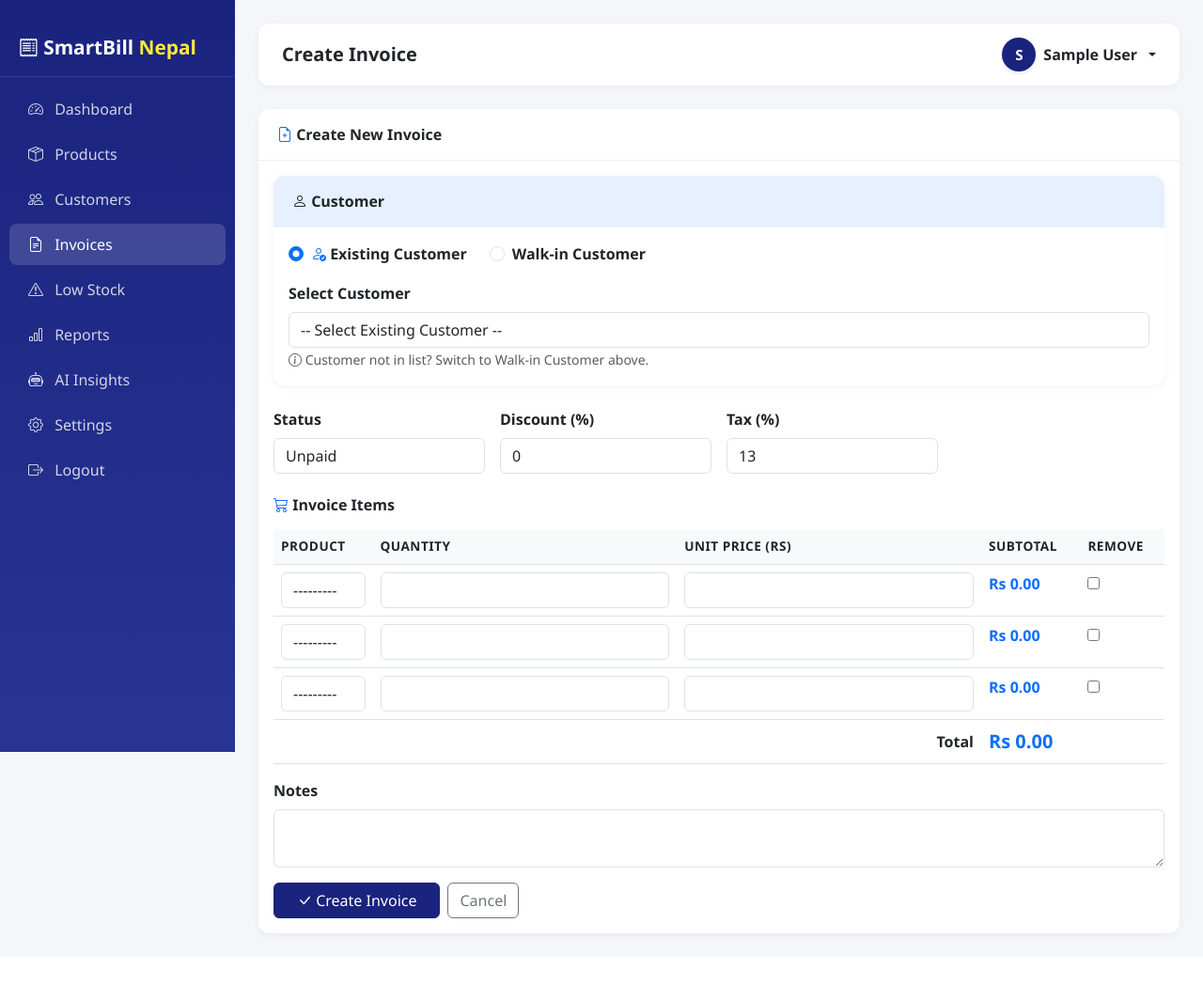
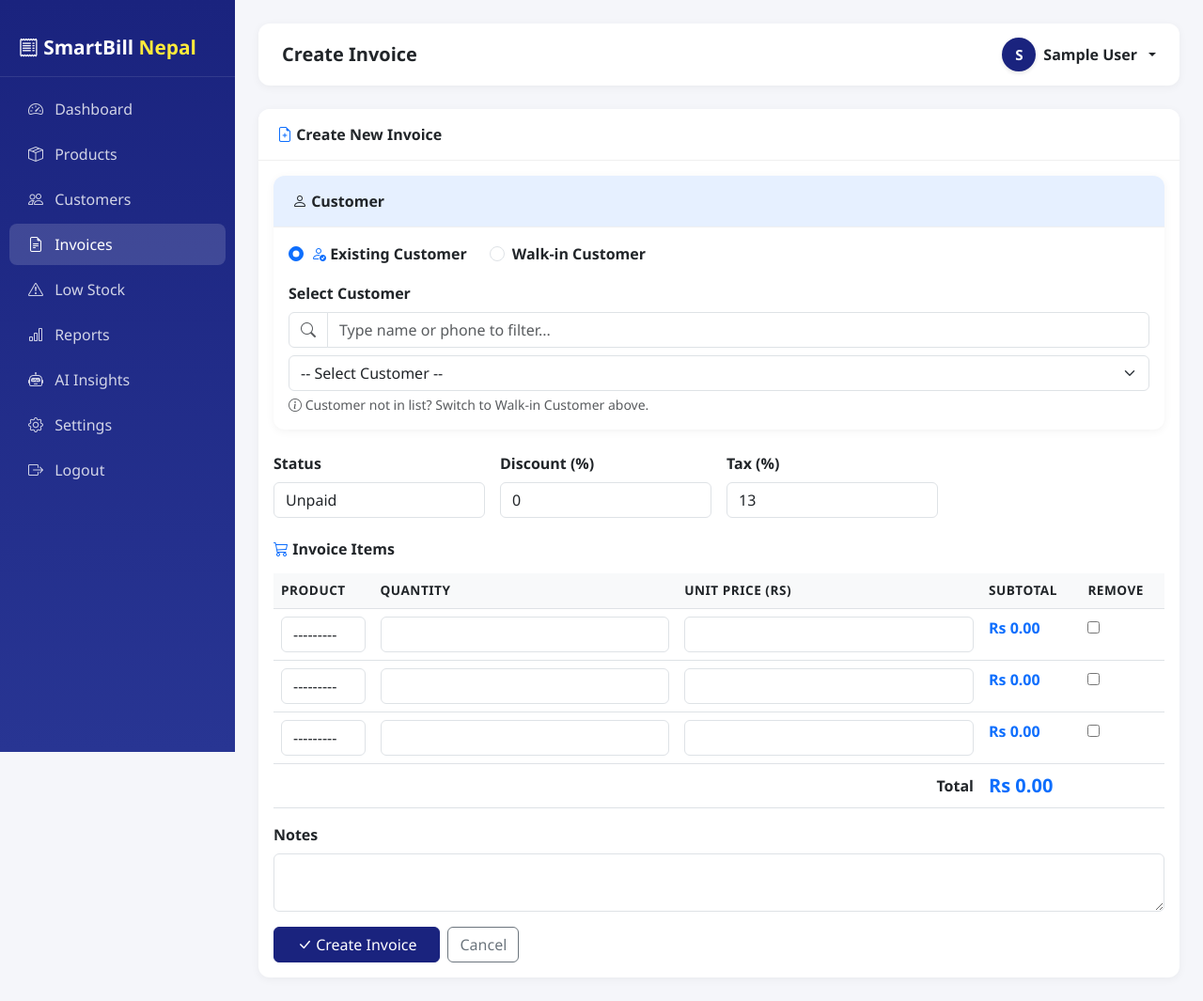
Before and after one commit to sameer9860/smartbill_nepal, a Django app: page /invoices/create/ in a window 1280 px wide. Shown: the whole page at 94% size. Before the commit the page ends 998 px from the top, so only its background shows below. Run offline with Django 5.2, Linux system fonts and the light colour scheme; the visitor is signed in with stand-in values (Sample User, id 1); data comes from the database, SQL or seed files in the repository; data that the repository does not hold is empty.

Commit message:
Improve invoice customer selection with search and walk-in support

```diff
--- a/backend/core/forms.py
+++ b/backend/core/forms.py
@@ -1,6 +1,15 @@
 from django import forms
 from .models import Category, Product, Customer, Invoice, InvoiceItem
 from .utils import get_current_tenant
+
+
+class CustomerChoiceField(forms.ModelChoiceField):
+    """Show customer name and phone in the dropdown."""
+
+    def label_from_instance(self, obj):
+        if obj.phone and obj.phone != 'Walk-in':
+            return f"{obj.full_name} — {obj.phone}"
+        return obj.full_name
 
 
 class CategoryForm(forms.ModelForm):
@@ -10,7 +19,8 @@ class CategoryForm(forms.ModelForm):
         widgets = {
             'name': forms.TextInput(attrs={
                 'class': 'form-control',
-                'placeholder': 'Category name'
+                'placeholder': 'e.g. Electronics, Grocery, Stationery',
+                'autofocus': True,
             })
         }
 
@@ -50,8 +60,6 @@ class CustomerForm(forms.ModelForm):
         }
 
 
-# core/forms.py — update InvoiceForm
-
 class InvoiceForm(forms.ModelForm):
     # Walk-in customer fields
     customer_type = forms.ChoiceField(
@@ -59,7 +67,9 @@ class InvoiceForm(forms.ModelForm):
             ('existing', 'Existing Customer'),
             ('walkin', 'Walk-in Customer'),
         ],
-        widget=forms.RadioSelect(attrs={'class': 'form-check-input'}),
+        widget=forms.RadioSelect(attrs={
+            'class': 'form-check-input'
+        }),
         initial='existing',
         required=True,
     )
@@ -78,6 +88,13 @@ class InvoiceForm(forms.ModelForm):
         })
     )
 
+    customer = CustomerChoiceField(
+        queryset=Customer.objects.none(),
+        required=False,
+        empty_label='-- Select Customer --',
+        widget=forms.Select(attrs={'class': 'form-select'}),
+    )
+
     class Meta:
         model = Invoice
         fields = [
@@ -91,28 +108,34 @@ class InvoiceForm(forms.ModelForm):
             'notes'
         ]
         widgets = {
-            'customer': forms.Select(attrs={'class': 'form-control'}),
-            'status': forms.Select(attrs={'class': 'form-control'}),
-            'discount': forms.NumberInput(attrs={'class': 'form-control'}),
-            'tax': forms.NumberInput(attrs={'class': 'form-control'}),
+            'status': forms.Select(attrs={
+                'class': 'form-control'
+            }),
+            'discount': forms.NumberInput(attrs={
+                'class': 'form-control'
+            }),
+            'tax': forms.NumberInput(attrs={
+                'class': 'form-control'
+            }),
             'notes': forms.Textarea(attrs={
-                'class': 'form-control', 'rows': 2
+                'class': 'form-control',
+                'rows': 2
             }),
         }
 
     def __init__(self, *args, **kwargs):
         super().__init__(*args, **kwargs)
         self.fields['customer'].required = False
-        self.fields['customer'].empty_label = '-- Select Existing Customer --'
+        self.fields['customer'].empty_label = '-- Select Customer --'
+        queryset = Customer.objects.exclude(phone='Walk-in').order_by('full_name')
         tenant = get_current_tenant()
         if tenant:
-            # Only show this tenant's customers in the dropdown
-            self.fields['customer'].queryset = Customer.objects.filter(tenant=tenant)
+            queryset = queryset.filter(tenant=tenant)
+        self.fields['customer'].queryset = queryset
 
     def clean(self):
         cleaned_data = super().clean()
         customer_type = cleaned_data.get('customer_type')
-
         if customer_type == 'existing':
             if not cleaned_data.get('customer'):
                 raise forms.ValidationError(
--- a/backend/core/templates/core/invoice_form.html
+++ b/backend/core/templates/core/invoice_form.html
@@ -57,10 +57,37 @@
                         <label class="form-label fw-semibold">
                             Select Customer
                         </label>
+
+                        <div class="input-group mb-2">
+                            <span class="input-group-text bg-white">
+                                <i class="bi bi-search text-muted"></i>
+                            </span>
+                            <input type="text"
+                                id="customerSearch"
+                                class="form-control"
+                                placeholder="Type name or phone to filter...">
+                        </div>
+
                         {{ form.customer }}
 
-                        <!-- Quick search hint -->
-                        <small class="text-muted">
+                        <div id="selectedCustomerInfo"
+                            class="mt-2 p-3 rounded border border-primary bg-primary bg-opacity-10"
+                            style="display:none;">
+                            <div class="d-flex align-items-center gap-3">
+                                <div style="width: 40px; height: 40px; background: linear-gradient(135deg, #1a237e, #1565c0); border-radius: 50%; display: flex; align-items: center; justify-content: center; color: white; font-weight: 700; font-size: 1rem; flex-shrink: 0;"
+                                    id="customerAvatar"></div>
+                                <div>
+                                    <div class="fw-bold" id="customerName"></div>
+                                    <div class="small text-muted">
+                                        <i class="bi bi-telephone"></i>
+                                        <span id="customerPhone"></span>
+                                    </div>
+                                    <div class="small text-muted" id="customerEmail"></div>
+                                </div>
+                            </div>
+                        </div>
+
+                        <small class="text-muted mt-1 d-block">
                             <i class="bi bi-info-circle"></i>
                             Customer not in list?
                             Switch to Walk-in Customer above.
@@ -190,6 +217,54 @@
 
 {% block extra_js %}
 <script>
+const customersData = {{ customers_json|safe }};
+
+// ── Customer Search Filter
+const customerSearch = document.getElementById('customerSearch');
+const customerSelect = document.querySelector('select[name="customer"]');
+
+if (customerSearch && customerSelect) {
+    customerSearch.addEventListener('input', function() {
+        const query = this.value.toLowerCase();
+        const options = customerSelect.querySelectorAll('option');
+
+        options.forEach(option => {
+            if (!option.value) return;
+            const text = option.textContent.toLowerCase();
+            option.style.display = text.includes(query) ? '' : 'none';
+        });
+
+        if (customerSelect.value) {
+            const selected = customerSelect.options[customerSelect.selectedIndex];
+            if (selected && !selected.textContent.toLowerCase().includes(query)) {
+                customerSelect.value = '';
+                hideCustomerInfo();
+            }
+        }
+    });
+
+    customerSelect.addEventListener('change', function() {
+        const pk = this.value;
+        if (pk && customersData[pk]) {
+            showCustomerInfo(customersData[pk]);
+        } else {
+            hideCustomerInfo();
+        }
+    });
+}
+
+function showCustomerInfo(data) {
+    document.getElementById('customerAvatar').textContent = data.avatar;
+    document.getElementById('customerName').textContent = data.name;
+    document.getElementById('customerPhone').textContent = data.phone || 'No phone';
+    document.getElementById('customerEmail').textContent = data.email ? `✉ ${data.email}` : '';
+    document.getElementById('selectedCustomerInfo').style.display = 'block';
+}
+
+function hideCustomerInfo() {
+    document.getElementById('selectedCustomerInfo').style.display = 'none';
+}
+
 // ── Toggle Customer Type
 const existingSection = document.getElementById('existingCustomerSection');
 const walkinSection = document.getElementById('walkinCustomerSection');
@@ -215,6 +290,10 @@ document.addEventListener('DOMContentLoaded', function() {
     if (selected && selected.value === 'walkin') {
         existingSection.style.display = 'none';
         walkinSection.style.display = 'block';
+    }
+
+    if (customerSelect && customerSelect.value && customersData[customerSelect.value]) {
+        showCustomerInfo(customersData[customerSelect.value]);
     }
 });
 
```
